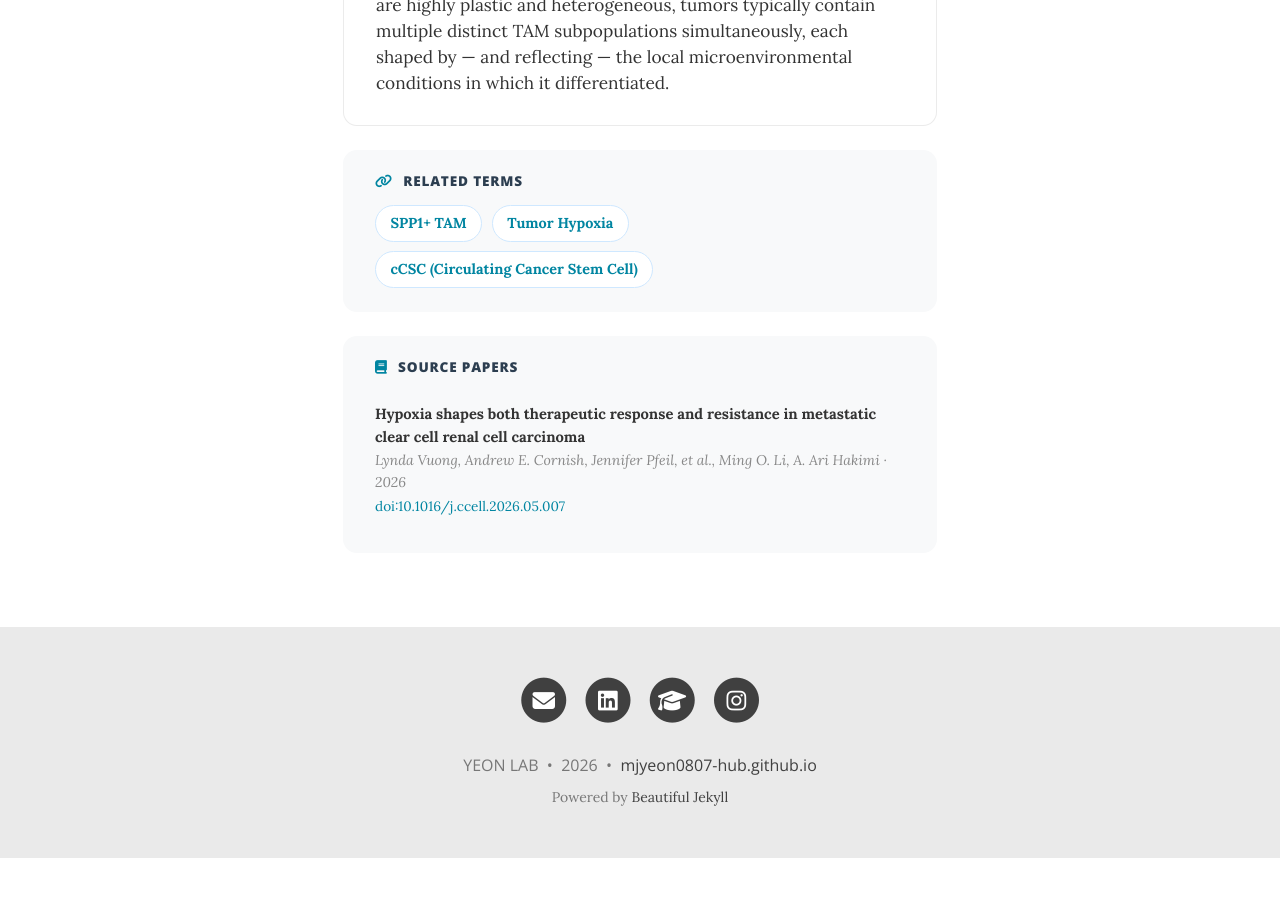
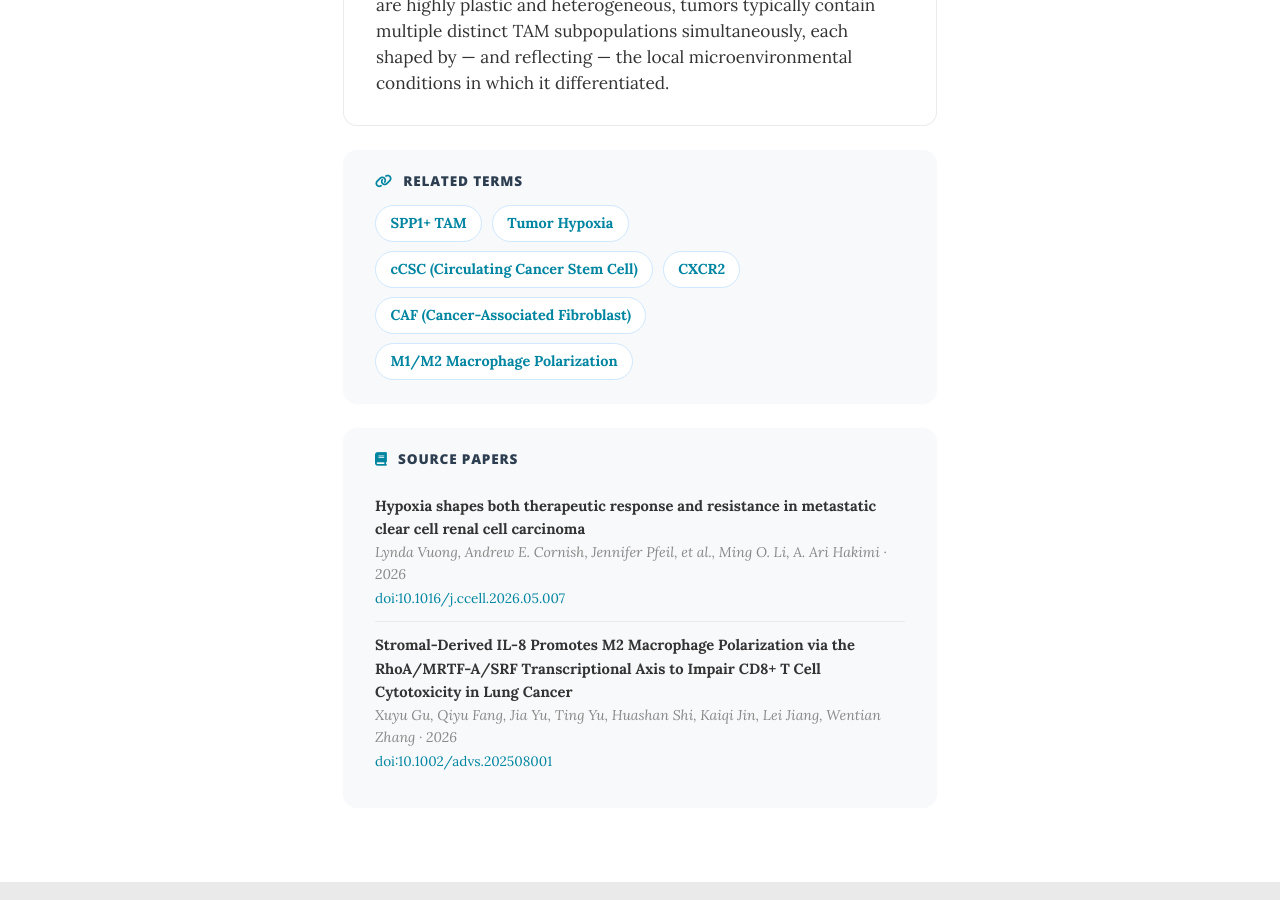
Before and after one commit to mjyeon0807-hub/mjyeon0807-hub.github.io, a Jekyll site: the page built from _glossary/tam.md, in a window 1280 px wide and 900 px high, scrolled down 540 px. Built offline with Jekyll 4.4.1, drawn with Linux system fonts in a browser that asks for light colours; before the commit the page ends 1398 px from its top, so only the background shows below that.

Commit message:
Add Gu 2026 (IL-8/CXCR2/CAF-TAM lung cancer) paper: glossary terms + Today's Paper
Adds wiki_papers.yml entry and 7 new glossary terms (CAF, IL-8, CXCR2,
M1/M2 polarization, MRTF-A, SRF, PDO), merges the paper into the
existing TAM entry, and publishes a Korean student-facing summary as
the new featured Today's Paper entry.

```diff
--- a/_data/wiki_papers.yml
+++ b/_data/wiki_papers.yml
@@ -121,3 +121,9 @@ vuong-2026-hypoxia-ccrcc:
   authors: "Lynda Vuong, Andrew E. Cornish, Jennifer Pfeil, et al., Ming O. Li, A. Ari Hakimi"
   year: 2026
   doi: "10.1016/j.ccell.2026.05.007"
+
+gu-2026-il8-cxcr2:
+  title: "Stromal-Derived IL-8 Promotes M2 Macrophage Polarization via the RhoA/MRTF-A/SRF Transcriptional Axis to Impair CD8+ T Cell Cytotoxicity in Lung Cancer"
+  authors: "Xuyu Gu, Qiyu Fang, Jia Yu, Ting Yu, Huashan Shi, Kaiqi Jin, Lei Jiang, Wentian Zhang"
+  year: 2026
+  doi: "10.1002/advs.202508001"
--- a/_glossary/tam.md
+++ b/_glossary/tam.md
@@ -2,8 +2,8 @@
 title: "TAM (Tumor-Associated Macrophage)"
 term_id: tam
 category: tumor-microenvironment
-related: [spp1-tam, hypoxia, ccsc]
-sources: [vuong-2026-hypoxia-ccrcc]
+related: [spp1-tam, hypoxia, ccsc, cxcr2, caf, m1-m2-polarization]
+sources: [vuong-2026-hypoxia-ccrcc, gu-2026-il8-cxcr2]
 ---
 
 Tumor-associated macrophages (TAMs) are macrophages that infiltrate and reside within the tumor microenvironment, where they can adopt a wide spectrum of functional states depending on local signals such as oxygen tension, cytokines, and metabolites. Some TAM states support antigen presentation and anti-tumor immunity, while others promote immune suppression, angiogenesis, and tumor progression. Because TAMs are highly plastic and heterogeneous, tumors typically contain multiple distinct TAM subpopulations simultaneously, each shaped by — and reflecting — the local microenvironmental conditions in which it differentiated.
```
Also changed, not shown: _glossary/caf.md (added, +11 -0 lines), _glossary/cxcr2.md (added, +9 -0 lines), _glossary/il-8.md (added, +9 -0 lines), _glossary/m1-m2-polarization.md (added, +11 -0 lines), _glossary/mrtf-a.md (added, +9 -0 lines), _glossary/pdo.md (added, +9 -0 lines), _glossary/srf.md (added, +9 -0 lines), _papers/gu-2026-stromal-derived-il-8-promotes-m2.md (added, +17 -0 lines).
